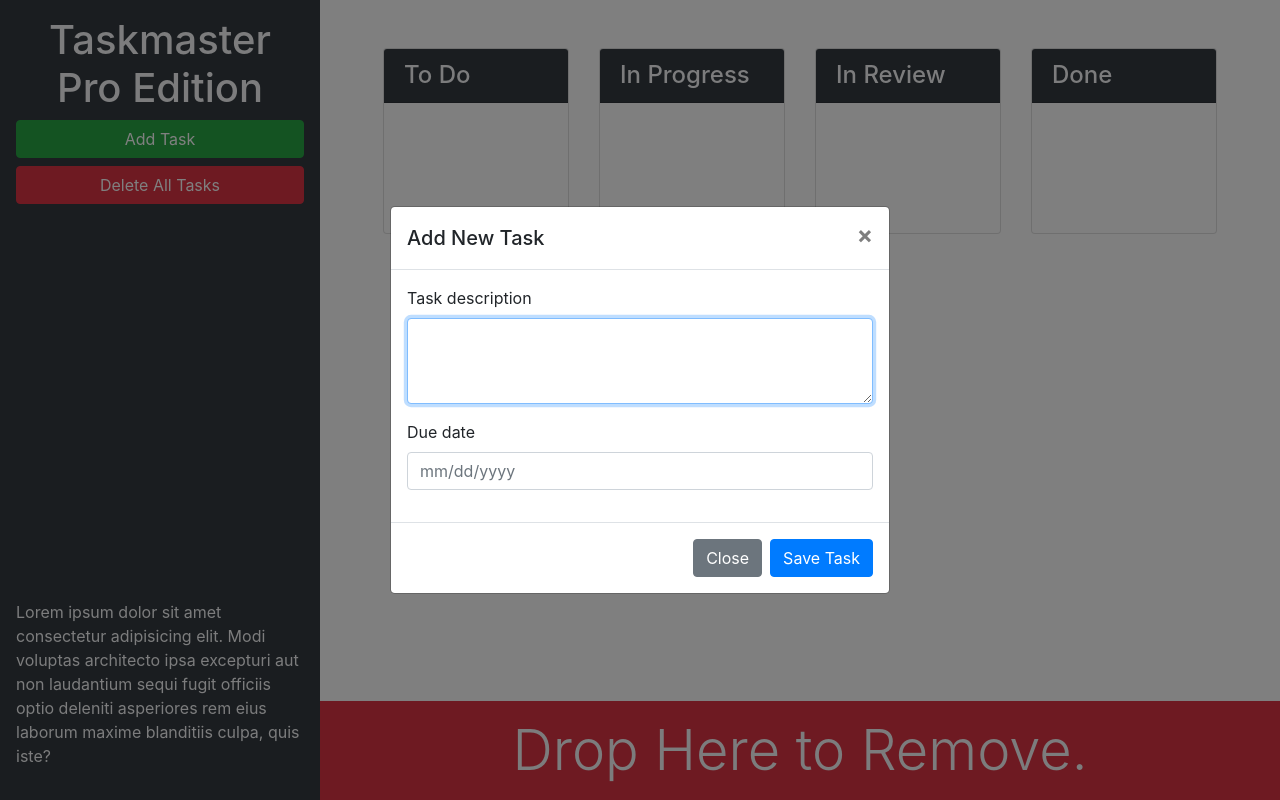
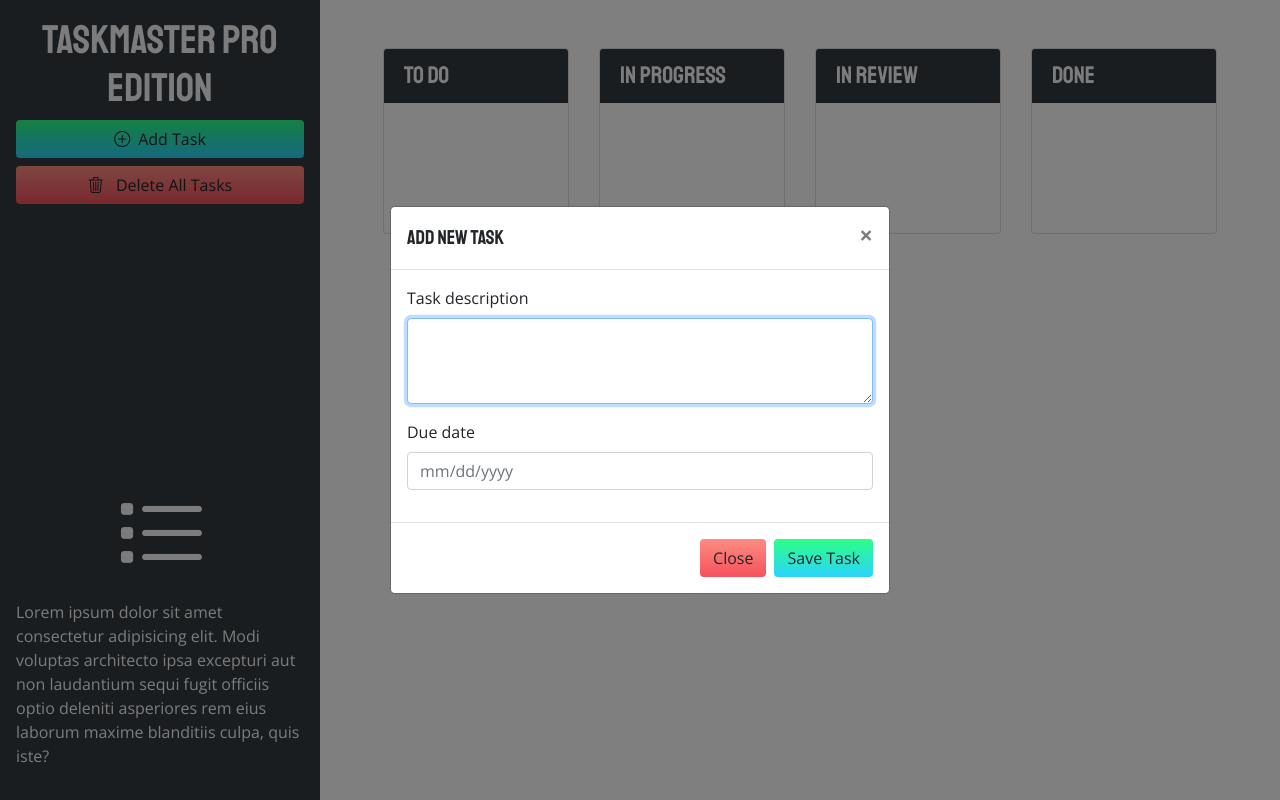
Before and after one commit to Moshe-jpg/task-master-PRO, a plain HTML site: page index.html in a window 1280 px wide. Both pictures are taken after a click on the button "Add Task". Drawn offline with nearby package versions, Linux system fonts and the light colour scheme.

Commit message:
finished product, completed styling with new features for the drag and drop, new styling for the buttons, and new icons for the buttons

```diff
--- a/index.html
+++ b/index.html
@@ -6,29 +6,33 @@
     <meta http-equiv="X-UA-Compatible" content="ie=edge" />
     <!-- add the style sheet here -->
     <link rel="stylesheet" href="https://cdnjs.cloudflare.com/ajax/libs/twitter-bootstrap/4.3.1/css/bootstrap.min.css">
+    <!-- google fonts -->
+    <link rel="preconnect" href="https://fonts.googleapis.com">
+    <link rel="preconnect" href="https://fonts.gstatic.com" crossorigin>
+    <link href="https://fonts.googleapis.com/css2?family=Open+Sans:wght@400;700&family=Staatliches&display=swap" rel="stylesheet">
+    <!-- bootstrap icons -->
+    <link rel="stylesheet" href="https://cdnjs.cloudflare.com/ajax/libs/bootstrap-icons/1.8.3/font/bootstrap-icons.min.css" integrity="sha512-YzwGgFdO1NQw1CZkPoGyRkEnUTxPSbGWXvGiXrWk8IeSqdyci0dEDYdLLjMxq1zCoU0QBa4kHAFiRhUL3z2bow==" crossorigin="anonymous" referrerpolicy="no-referrer" />
+    <!-- css styles -->
     <link rel="stylesheet" href="style.css" />
+    <!-- icon -->
     <link rel="icon" href="images\clipboard.png">
     <title>Taskmaster Pro</title>
   </head>
 
   <body>
     <div class="row min-vh-100 no-gutters">
-      <header
-        class="col-12 col-lg-3 bg-dark text-light sticky-top d-flex flex-column p-4 p-lg-3"
-      >
-        <h1 class="text-center">Taskmaster Pro Edition</h1>
-        <button
-          id="create-task"
-          class="btn btn-block btn-success"
-          data-toggle="modal"
-          data-target="#task-form-modal"
-        >
-          Add Task
+      <header class="col-12 col-lg-3 bg-dark text-light sticky-top d-flex flex-column p-4 p-lg-3">
+        <h1 class="text-center"><i class="bi bi-list-task d-inline d-lg-none"></i> Taskmaster Pro Edition</h1>
+        <button id="create-task" class="btn btn-block btn-add" data-toggle="modal" data-target="#task-form-modal">
+          <i class="bi bi-plus-circle mr-2"></i>Add Task
         </button>
-        <button id="remove-tasks" class="btn btn-block btn-danger">
-          Delete All Tasks
+        <button id="remove-tasks" class="btn btn-block btn-delete">
+          <i class="bi bi-trash3 mr-2"></i> Delete All Tasks
         </button>
-        <p class="mt-auto d-none d-lg-block">
+
+        <i class="bi bi-list-task display-1 text-center mb-2 d-none d-lg-block mt-auto"></i>
+
+        <p class="d-none d-lg-block">
           Lorem ipsum dolor sit amet consectetur adipisicing elit. Modi voluptas
           architecto ipsa excepturi aut non laudantium sequi fugit officiis
           optio deleniti asperiores rem eius laborum maxime blanditiis culpa,
@@ -91,9 +95,9 @@
           <!-- done end -->
         </div>
         <!-- trash zone -->
-        <div id="trash" class="mt-auto">
-          <div class="w-100 bg-danger p-3 text-center text-light display-4">
-            Drop Here to Remove.
+        <div id="trash" class="mt-auto overflow-hidden">
+          <div class="w-100 p-3 text-center bottom-trash">
+            <i class="bi bi-trash3 mx-auto mb-4"></i>Drop Here to Remove.
           </div>
         </div>
       </main>
@@ -140,14 +144,10 @@
             </form>
           </div>
           <div class="modal-footer">
-            <button
-              type="button"
-              class="btn btn-secondary"
-              data-dismiss="modal"
-            >
+            <button type="button" class="btn btn-close" data-dismiss="modal">
               Close
             </button>
-            <button type="button" class="btn btn-primary">Save Task</button>
+            <button type="button" class="btn btn-save">Save Task</button>
           </div>
         </div>
       </div>
--- a/script.js
+++ b/script.js
@@ -46,41 +46,28 @@ var saveTasks = function() {
 
 
 $(".list-group").on("click", "p", function() {
-  var text = $(this)
-    .text()
-    .trim();
-  var textInput = $("<textarea>")
-  .addClass("form-control")
-  .val(text);
+  var text = $(this).text().trim();
+  var textInput = $("<textarea>").addClass("form-control").val(text);
   $(this).replaceWith(textInput);
   textInput.trigger("focus");
 });
 
 $(".list-group").on("blur", "textarea", function() {
   // get the textarea's current value/text
-var text = $(this)
-.val()
-.trim();
+var text = $(this).val().trim();
 
 // get the parent ul's id attribute
-var status = $(this)
-.closest(".list-group")
-.attr("id")
-.replace("list-", "");
+var status = $(this).closest(".list-group").attr("id").replace("list-", "");
 
 // get the task's position in the list of other li elements
-var index = $(this)
-.closest(".list-group-item")
-.index();
+var index = $(this).closest(".list-group-item").index();
 
 // save to localStorage API
 tasks[status][index].text = text;
 saveTasks();
 
 // recreate p element
-var taskP = $("<p>")
-  .addClass("m-1")
-  .text(text);
+var taskP = $("<p>").addClass("m-1").text(text);
 
 // replace textarea with p element
 $(this).replaceWith(taskP);
@@ -97,7 +84,7 @@ $(".list-group").on("click", "span", function() {
   $(this).replaceWith(dateInput);
 
   // enable jquery ui datepicker
-dateInput.datepicker({
+  dateInput.datepicker({
   minDate: 1,
   onClose: function() {
     // when calendar is closed, force a "change" event on the `dateInput`
@@ -108,29 +95,20 @@ dateInput.datepicker({
 // value of due date was changed
 $(".list-group").on("change", "input[type='text']", function() {
   // get current text
-  var date = $(this)
-    .val()
-    .trim();
+  var date = $(this).val().trim();
 
   // get the parent ul's id attribute
-  var status = $(this)
-    .closest(".list-group")
-    .attr("id")
-    .replace("list-", "");
+  var status = $(this).closest(".list-group").attr("id").replace("list-", "");
 
   // get the task's position in the list of other li elements
-  var index = $(this)
-    .closest(".list-group-item")
-    .index();
+  var index = $(this).closest(".list-group-item").index();
 
   // update task in array and re-save to localstorage
   tasks[status][index].date = date;
   saveTasks();
 
   // recreate span element with bootstrap classes
-  var taskSpan = $("<span>")
-    .addClass("badge badge-primary badge-pill")
-    .text(date);
+  var taskSpan = $("<span>").addClass("badge badge-primary badge-pill").text(date);
 
   // replace input with span element
   $(this).replaceWith(taskSpan);
@@ -152,7 +130,7 @@ $("#task-form-modal").on("shown.bs.modal", function() {
 });
 
 // save button in modal was clicked
-$("#task-form-modal .btn-primary").click(function() {
+$("#task-form-modal .btn-save").click(function() {
   // get form values
   var taskText = $("#modalTaskDescription").val();
   var taskDate = $("#modalDueDate").val();
@@ -183,21 +161,23 @@ $("#remove-tasks").on("click", function() {
 });
 
 // Make the tasks draggable
-$(".card .list-group").sortable({
-  connectWith: $(".card .list-group"),
-  scroll: false,
-  tolerance: "pointer",
-  helper: "clone",
+$(".card .list-group").sortable({connectWith: $(".card .list-group"), scroll: false, tolerance: "pointer", helper: "clone",
   activate: function(event) {
-    console.log("activate", this);
+  $(this).addClass("dropover"),
+  $("bottom-trash").addClass("bottom-trash-drag"),
+  console.log("activate", this)
   },
   deactivate: function(event) {
+    $(this).removeClass("dropover"),
+    $("bottom-trash").removeClass("bottom-trash-drag"),
     console.log("deactivate", this);
   },
   over: function(event) {
+    $(this).event.target.addClass("dropover-active"),
     console.log("over", event.target);
   },
   out: function(event) {
+    $(this).event.target.removeClass("dropover-active"),
     console.log("out", event.target);
   },
   update: function(event) {
@@ -206,15 +186,9 @@ $(".card .list-group").sortable({
 
 // loop over current set of children in sortable list
 $(this).children().each(function() {
-  var text = $(this)
-    .find("p")
-    .text()
-    .trim();
+  var text = $(this).find("p").text().trim();
 
-  var date = $(this)
-    .find("span")
-    .text()
-    .trim();
+  var date = $(this).find("span").text().trim();
 
   // add task data to the temp array as an object
   tempArr.push({
@@ -223,9 +197,7 @@ $(this).children().each(function() {
   });
 });
 // trim down list's ID to match object property
-var arrName = $(this)
-  .attr("id")
-  .replace("list-", "");
+var arrName = $(this).attr("id").replace("list-", "");
 
 // update array on tasks object and save
 tasks[arrName] = tempArr;
@@ -241,13 +213,16 @@ $("#trash").droppable({
   accept: ".card .list-group-item",
   tolerance: "touch",
   drop: function(event, ui) {
+    $("bottom-trash").removeClass("bottom-trash-active"),
     console.log("drop");
     ui.draggable.remove();
   },
   over: function(event, ui) {
+    $("bottom-trash").addClass("bottom-trash-active"),
     console.log("over");
   },
   out: function(event, ui) {
+    $("bottom-trash").removeClass("bottom-trash-active"),
     console.log("out");
   }
 });
@@ -277,7 +252,17 @@ var auditTask = function(taskEl) {
   else if (Math.abs(moment().diff(time, "days")) <= 2) {
     $(taskEl).addClass("list-group-item-warning");
   }
+
 };
+
+
 
 // load tasks for the first time
 loadTasks();
+
+// audit the tasks in the background using an interval that will run repeatedly
+setInterval(function () {
+  $(".card .list-group-item").each(function(index, el) {
+    auditTask(el);
+  });
+}, (1000 * 60) * 30);
--- a/style.css
+++ b/style.css
@@ -1,3 +1,58 @@
 ul.list-group {
   min-height: 130px;
 }
+
+body {
+  font-family: 'Open Sans', sans-serif;
+}
+
+h1, h2, h3, h4, h5, h6 {
+  font-family: 'Staatliches', cursive;
+}
+
+.dropover {
+  background-color: rgba(0,0,0,0.3);
+}
+
+.dropover-active {
+  background-color: rgba(0,0,0,0.9);
+}
+
+.bottom-trash {
+  opacity: 0;
+  color: #f1f1f1;
+  font-size: 2.3rem;
+  font-family: 'Staatliches', sans-serif;
+  transform: translateY(150px);
+  transition: all .5s ease-in-out;
+  background-color: rgba(234,0,39,0.7);
+}
+
+.bottom-trash-drag {
+  transform: translateY(0);
+  opacity: 1;
+}
+
+.bottom-trash-active {
+  background-color: rgba(234,0,39,1);
+}
+
+.btn-add, .btn-save {
+  background-color: #FA8BFF;
+  background-image: linear-gradient(45deg, #FA8BFF 0%, #2BD2FF 52%, #2BFF88 90%);
+  transition: all .5s ease-out;
+  background-size: 1px 100px;
+  background-position: 0 -10px;
+}
+
+.btn-close, .btn-delete {
+  background-color: #EA0028;
+  background-image: linear-gradient(180deg, #FF9A8B 0%, #EA0028 100%);
+  transition: all .5s ease-out;
+  background-size: 1px 100px;
+  background-position: 0 -10px;
+}
+
+.btn-add:hover, .btn-close:hover, .btn-delete:hover, .btn-save:hover {
+  background-position: 1px -50px;
+}
```
